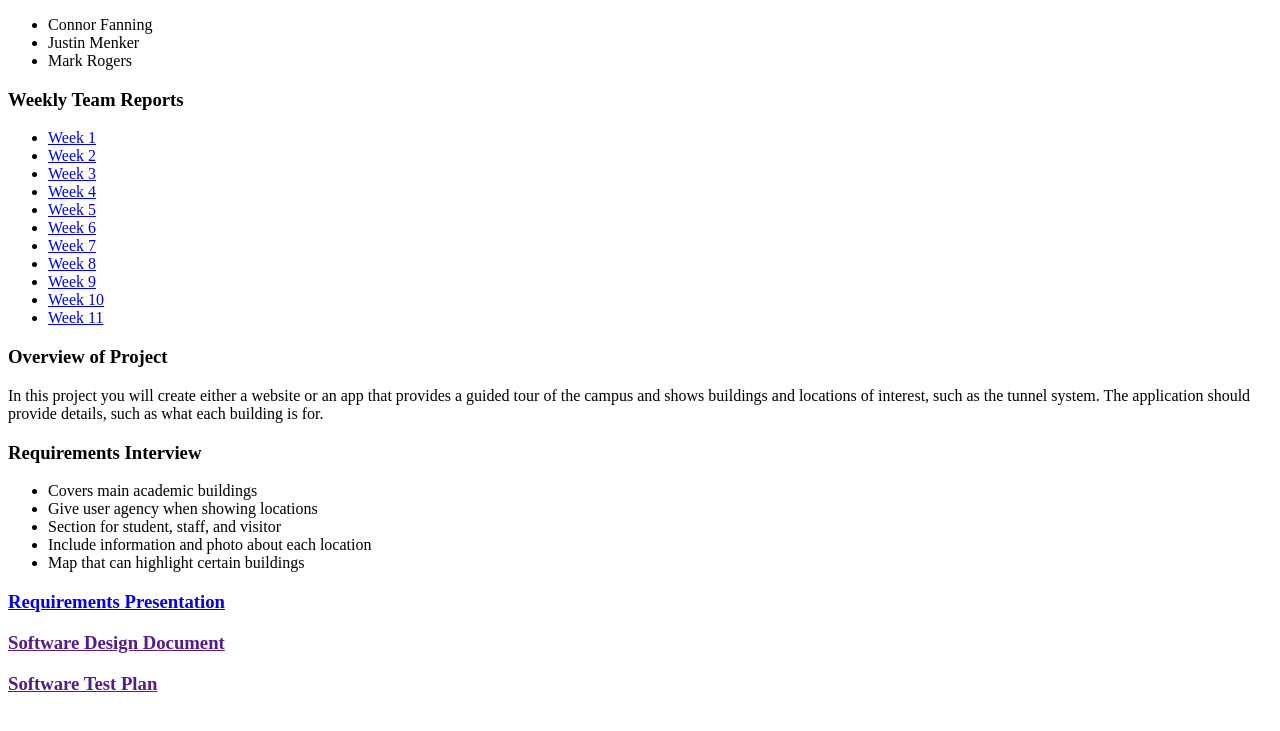
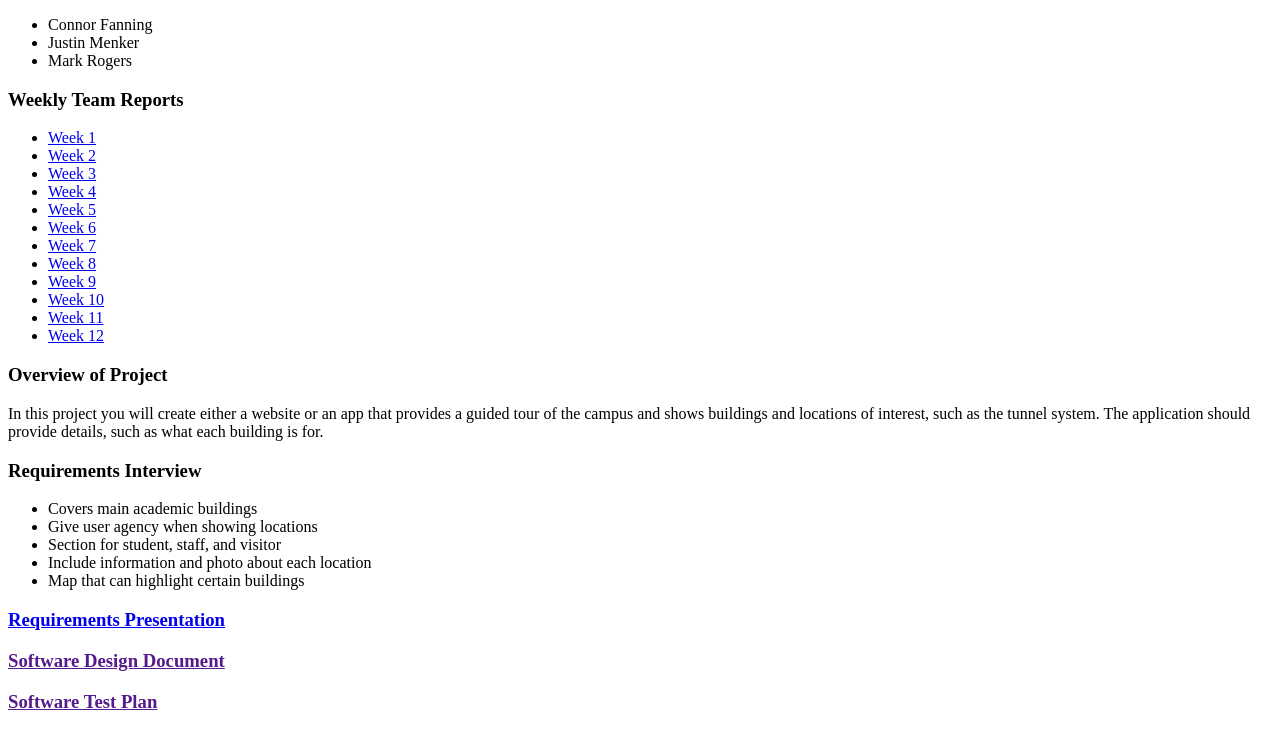
Before and after one commit to MarkRogers009/Intro-to-Software-EGR-Project-Team-Website, a plain HTML site: page index.html in a window 1280 px wide. Shown: the part 163-894 px from the top of the page. Drawn offline with Linux system fonts and the light colour scheme.

Commit message:
Update index.html

```diff
--- a/index.html
+++ b/index.html
@@ -26,6 +26,7 @@
         <li><a href="TeamWeeklyReport Week 9.pdf">Week 9</a></li>
         <li><a href="TeamWeeklyReport Week 10.pdf">Week 10</a></li>
         <li><a href="TeamWeeklyReport Week 11.pdf">Week 11</a></li>
+        <li><a href="TeamWeeklyReport Week 12.pdf">Week 12</a></li>
     </ul>
     <h3>Overview of Project</h3>
     <p>
```
